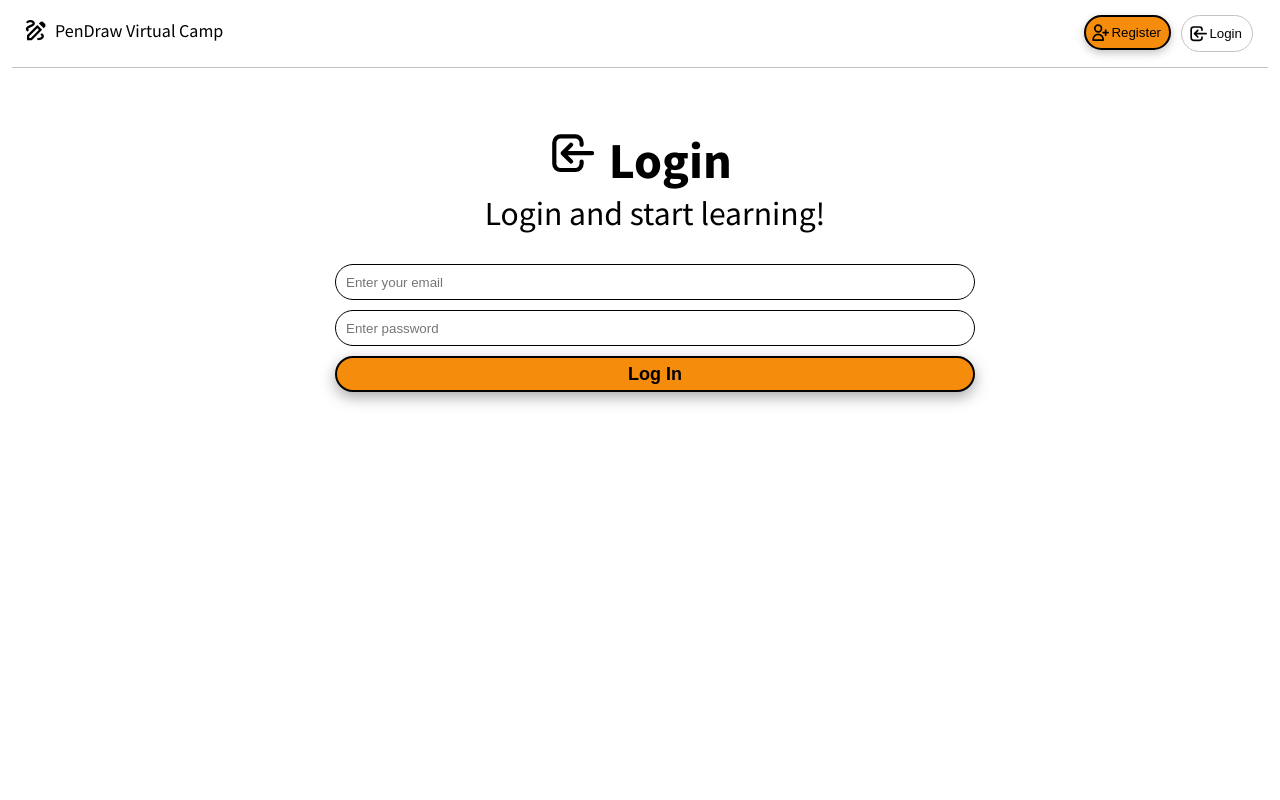
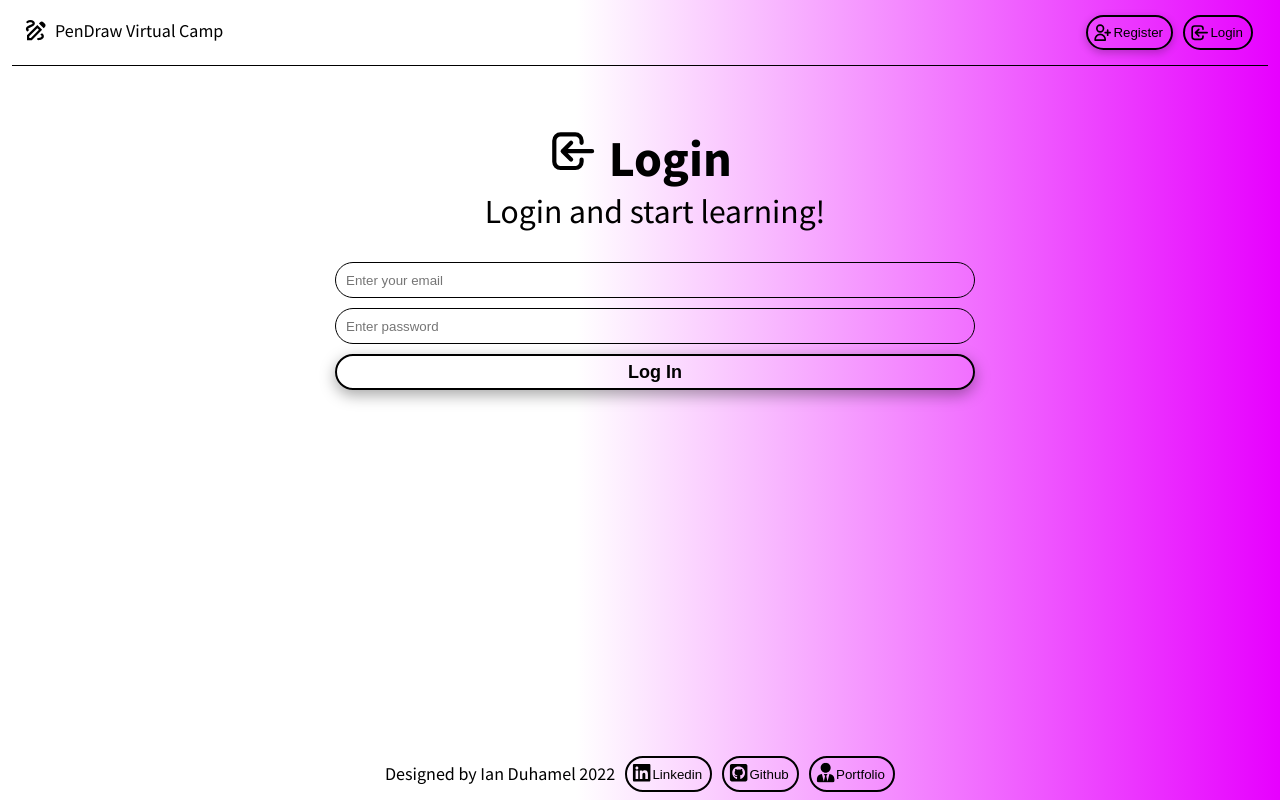
Before and after one commit to Ianduha13/Pendraw-Virtual-Camp, a React (Create React App) app in the folder frontend/: page /login in a window 1280 px wide. Shown: the top 800 px of the page. Built offline with nearby package versions, Linux system fonts and the light colour scheme.

Commit message:
Adding Footer

```diff
--- a/frontend/src/App.js
+++ b/frontend/src/App.js
@@ -11,6 +11,7 @@ import { useSelector, useDispatch } from "react-redux"
 import useAlert from "./hooks/useAlert"
 import { reset as resetAuth } from "./features/auth/authSlice"
 import { toast } from "react-toastify"
+import Footer from "./components/Footer"
 
 function App() {
   const dispatch = useDispatch()
@@ -38,6 +39,7 @@ function App() {
             <Route path='/signup' element={<Register user={user} />} />
           </Routes>
         </div>
+        <Footer />
       </BrowserRouter>
       <ToastContainer />
     </>
--- /dev/null
+++ b/frontend/src/components/Footer.js
@@ -0,0 +1,31 @@
+import React from "react"
+import { FaLinkedin, FaGithubSquare, FaUserTie } from "react-icons/fa"
+import "./styles/footer.css"
+
+const Footer = () => {
+  return (
+    <footer>
+      <p>Designed by Ian Duhamel 2022</p>
+      <button className='btn-options btn-login'>
+        <a href='https://www.linkedin.com/in/ian-duhamel/'>
+          <FaLinkedin />
+          Linkedin
+        </a>
+      </button>
+      <button className='btn-options btn-login'>
+        <a href='https://github.com/Ianduha13'>
+          <FaGithubSquare />
+          Github
+        </a>
+      </button>
+      <button className='btn-options btn-login'>
+        <a href='/'>
+          <FaUserTie />
+          Portfolio
+        </a>
+      </button>
+    </footer>
+  )
+}
+
+export default Footer
--- /dev/null
+++ b/frontend/src/components/styles/footer.css
@@ -0,0 +1,14 @@
+footer{
+  position: absolute;
+  bottom: 0;
+  margin-bottom: 8px;
+  width: 100%;
+  display: flex;
+  justify-content: center;
+}
+footer p {
+  position: relative;
+  font-size: large;
+  font-weight: 500;
+  bottom: -6px;
+}
--- a/frontend/src/index.css
+++ b/frontend/src/index.css
@@ -8,12 +8,17 @@
 
 body {
   font-family: 'Source Sans Pro', sans-serif;
-  height: 100vh;
+  height: 1vh;
 }
 
 a {
   text-decoration: none;
   color: #000;
+}
+.container{
+  background: rgb(255,255,255);
+  background: linear-gradient(90deg, rgba(255,255,255,1) 45%, rgba(231,0,255,1) 100%);
+  height: 1006px;
 }
 .logo{
   font-weight: 500;
@@ -38,7 +43,7 @@ a {
   justify-content: space-between;
   align-items: baseline;
   padding: 15px;
-  border-bottom: 1px solid #c5c1c1;
+  border-bottom: 1px solid #000;
   font-weight: 500;
 }
 
@@ -48,10 +53,10 @@ a {
 }
 .btn-options{
   margin-left: 10px;
-  border: 1px solid #c5c1c1;
-  padding: 10px;
+  border: 2px solid #000;
+  padding: 8px;
   border-radius: 20px;
-  background: #fff;
+  background: transparent;
 }
 
 .header ul li a{
@@ -61,7 +66,7 @@ a {
 .btn-highlight{
   box-shadow: rgba(0, 0, 0, 0.24) 0px 3px 8px;
   border: 2px solid #000;
-  background: rgb(245, 140, 12);
+  background: transparent;
   padding: 8px;
   border-radius: 20px;
   font-size: 500;
@@ -89,6 +94,7 @@ a {
   right: -15px;
 }
 .form-control{
+  background-color: transparent;
   border: 1px solid #000;
   position: relative;
   width: 640px;
@@ -99,7 +105,7 @@ a {
 .form-group button{
   box-shadow: rgba(0, 0, 0, 0.35) 0px 5px 15px;
   border: 2px solid #000;
-  background: rgb(245, 140, 12);
+  background: transparent;
   font-weight: bold;
   font-size: large;
   width: 100%;
--- a/frontend/src/pages/Dashboard.js
+++ b/frontend/src/pages/Dashboard.js
@@ -3,7 +3,7 @@ import { Link } from "react-router-dom"
 
 const Dashboard = ({ user }) => {
   return (
-    <>
+    <div className='container'>
       <div className='left-container'>
         <ul>
           <li>
@@ -33,7 +33,7 @@ const Dashboard = ({ user }) => {
           <button className='classroom-btn'>Classroom 1</button>
         </div>
       </div>
-    </>
+    </div>
   )
 }
 
```
